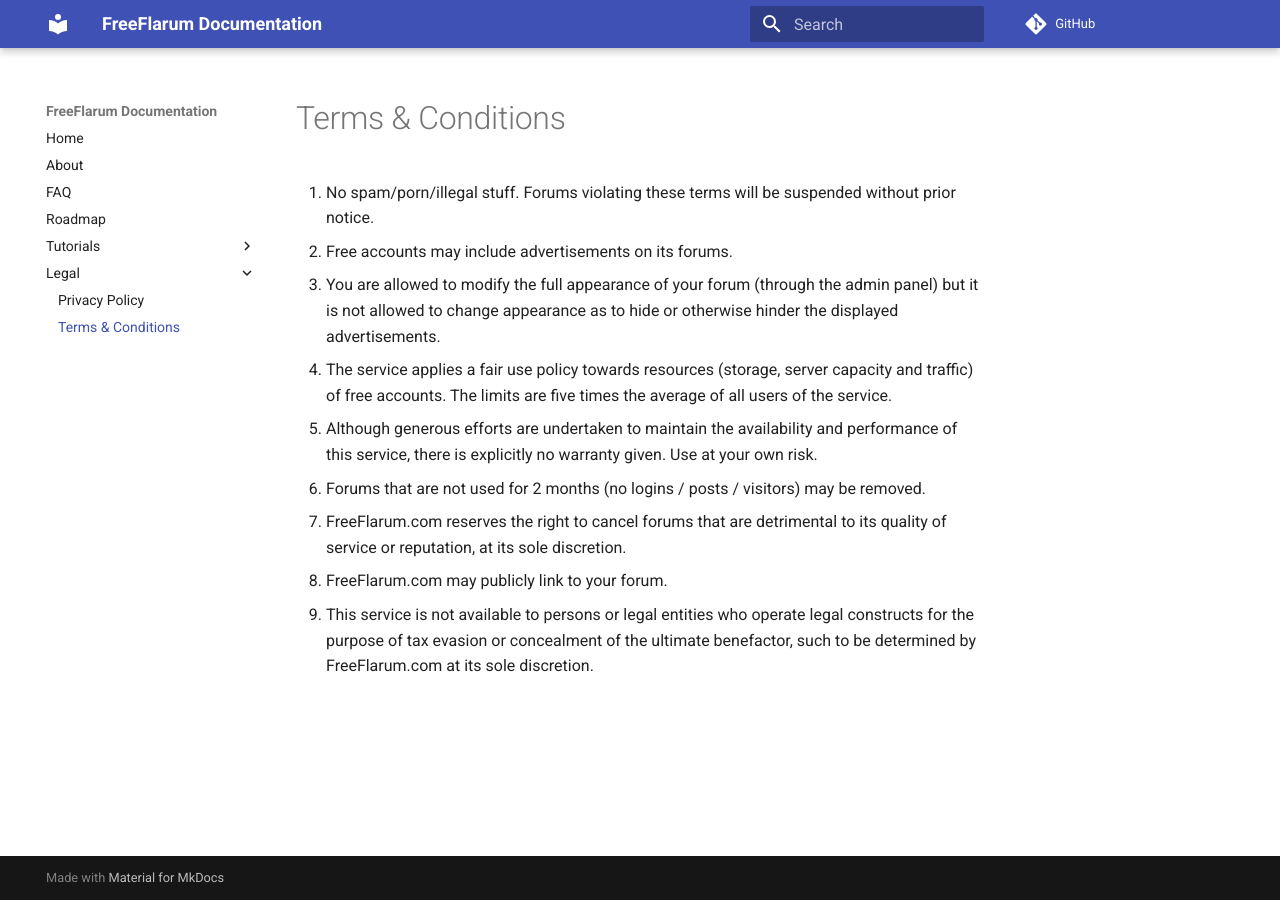
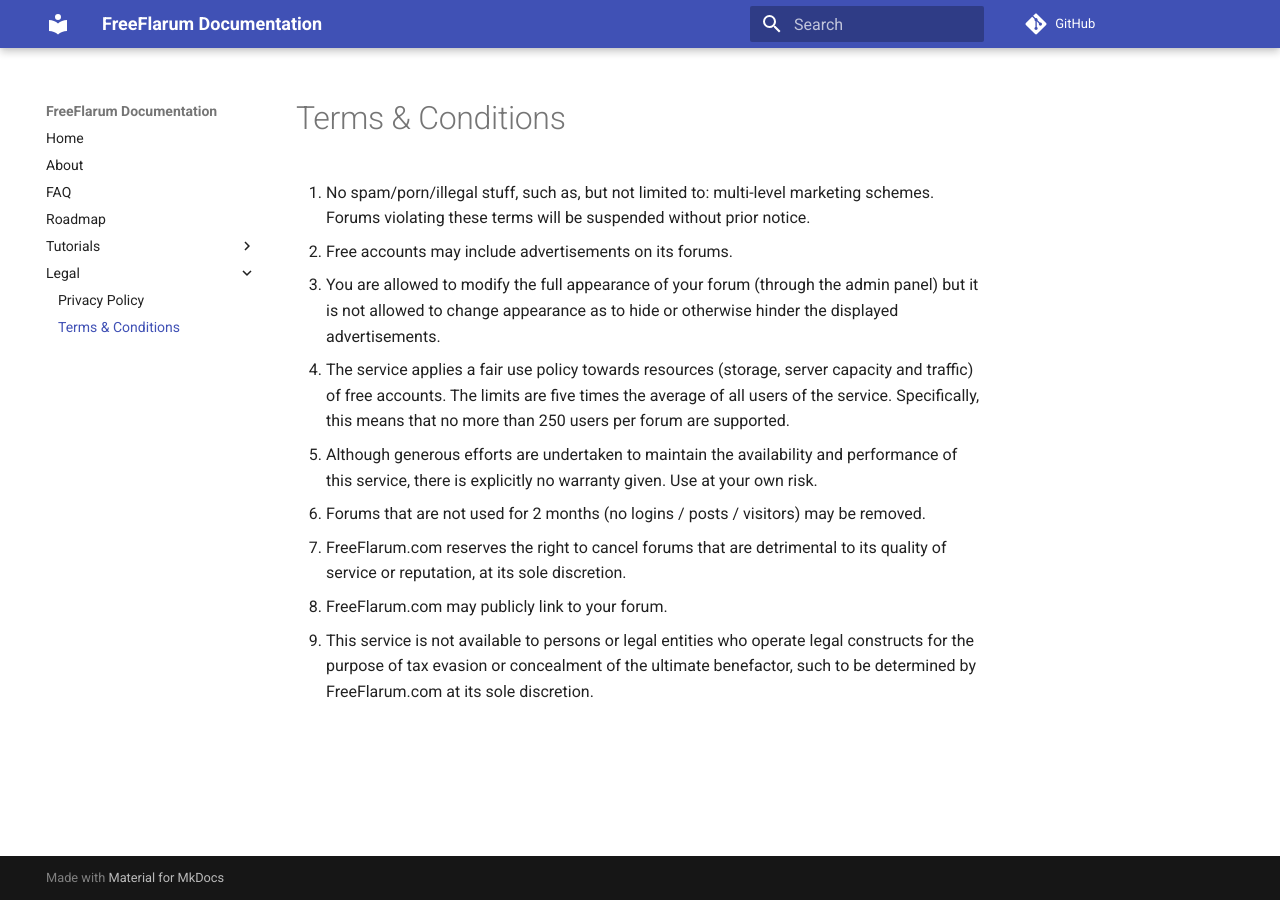
Before and after one commit to FreeFlarum/freeflarum.com, an MkDocs documentation site: the page built from docs/legal/terms.md, in a window 1280 px wide. Built offline with MkDocs 1.6.1 and Material for MkDocs 9.7.7, drawn with Linux system fonts in a browser that asks for light colours; comment, search, counter and statistics services are not loaded.

Commit message:
Update terms.md

```diff
--- a/docs/legal/terms.md
+++ b/docs/legal/terms.md
@@ -1,9 +1,9 @@
 # Terms & Conditions
 
-1. No spam/porn/illegal stuff. Forums violating these terms will be suspended without prior notice.
+1. No spam/porn/illegal stuff, such as, but not limited to: multi-level marketing schemes. Forums violating these terms will be suspended without prior notice.
 1. Free accounts may include advertisements on its forums.
 1. You are allowed to modify the full appearance of your forum (through the admin panel) but it is not allowed to change appearance as to hide or otherwise hinder the displayed advertisements.
-1. The service applies a fair use policy towards resources (storage, server capacity and traffic) of free accounts. The limits are five times the average of all users of the service.
+1. The service applies a fair use policy towards resources (storage, server capacity and traffic) of free accounts. The limits are five times the average of all users of the service. Specifically, this means that no more than 250 users per forum are supported.
 1. Although generous efforts are undertaken to maintain the availability and performance of this service, there is explicitly no warranty given. Use at your own risk.
 1. Forums that are not used for 2 months (no logins / posts / visitors) may be removed.
 1. FreeFlarum.com reserves the right to cancel forums that are detrimental to its quality of service or reputation, at its sole discretion.
```
